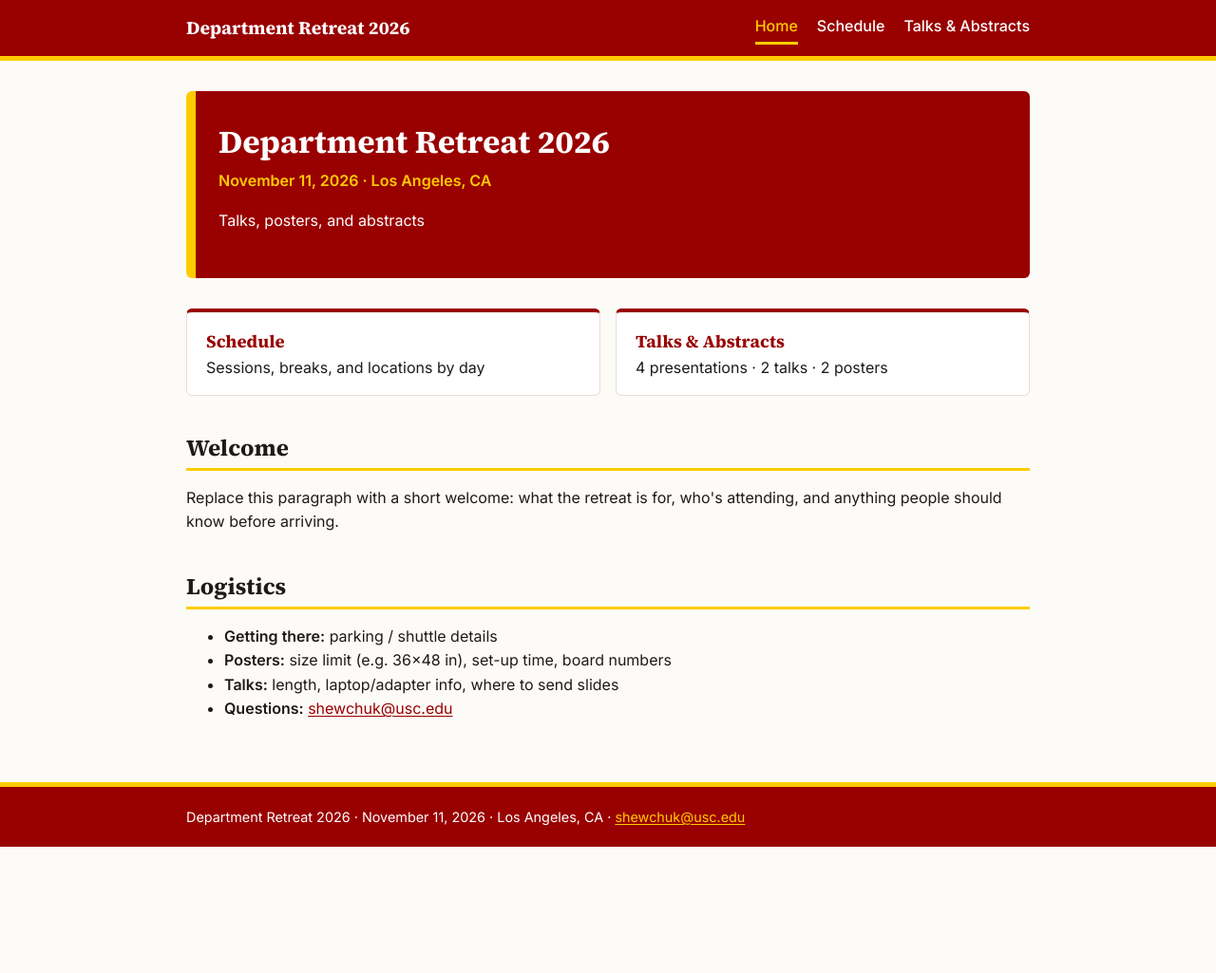
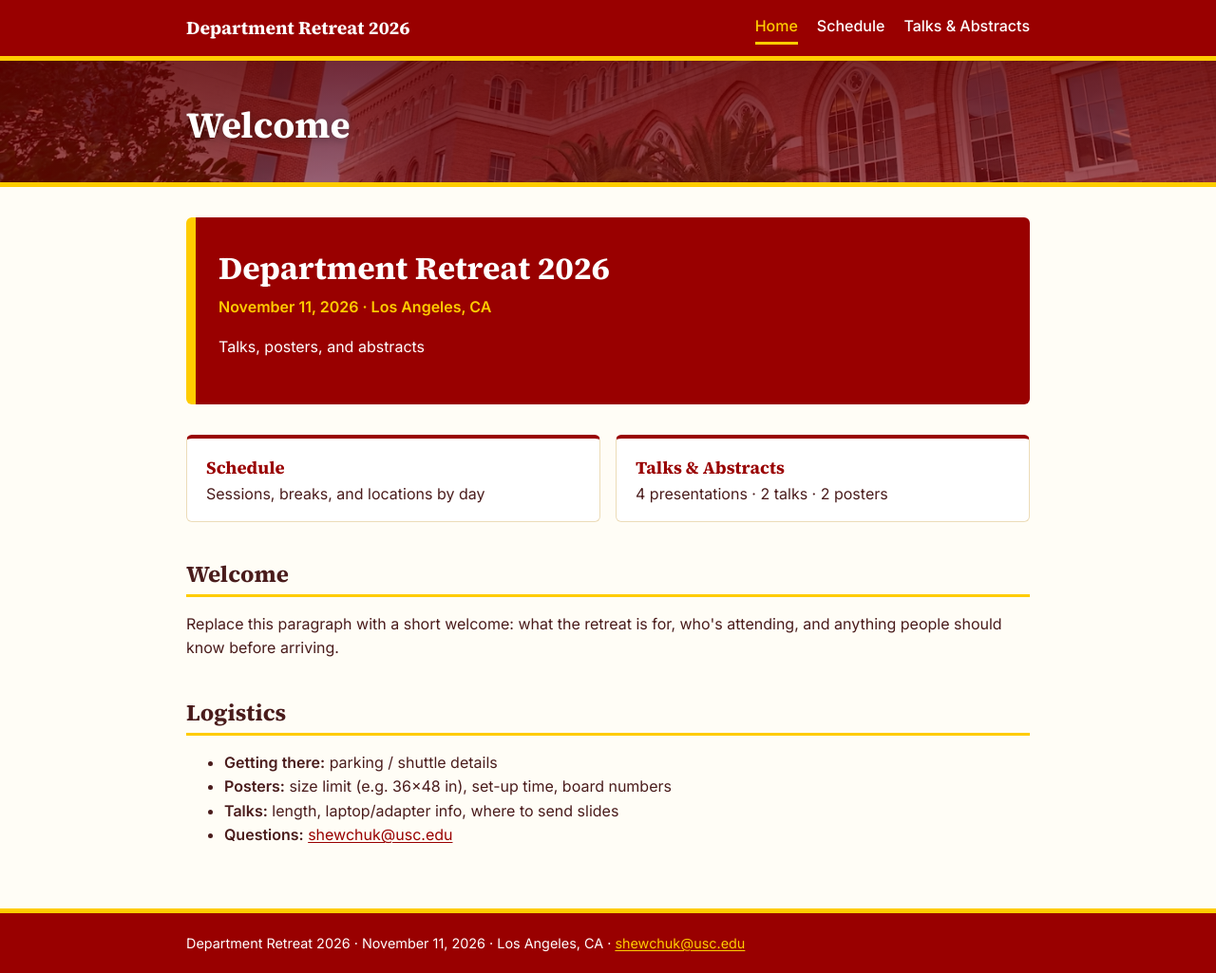
Before and after one commit to LexiShew/QCB-retreat-2026, a Jekyll site: the page built from index.html, in a window 1280 px wide and 1025 px high. Shown: the whole window at 95% size. Built offline with Jekyll 4.4.1, drawn with Linux system fonts in a browser that asks for light colours.

Commit message:
making theme less ugly

```diff
--- a/_layouts/default.html
+++ b/_layouts/default.html
@@ -22,6 +22,14 @@
     </div>
   </header>
 
+  {% if page.header_image %}
+  <section class="page-banner" style="background-image: linear-gradient(rgba(110, 0, 0, .78), rgba(153, 0, 0, .55)), url('{{ page.header_image | relative_url }}');">
+    <div class="wrap">
+      <h1>{{ page.banner_title | default: page.title }}</h1>
+    </div>
+  </section>
+  {% endif %}
+
   <main class="wrap content">
     {{ content }}
   </main>
--- a/abstracts.html
+++ b/abstracts.html
@@ -2,6 +2,8 @@
 layout: default
 title: Talks & Abstracts
 permalink: /abstracts/
+header_image: /assets/images/header.jpg
+banner_title: Posters
 ---
 {%- comment -%}
   Everything on this page is generated from _data/poster_abstracts.csv.
--- a/assets/css/style.css
+++ b/assets/css/style.css
@@ -8,27 +8,17 @@
   --cardinal-dark: #6e0000;
   --gold: #FFCC00;
   --gold-soft: #fff4cc;
-  --ink: #1f1a17;
-  --muted: #5c5550;
-  --rule: #e6dfd8;
-  --bg: #fdfbf8;
+  --ink: #4a1c1c;
+  --muted: #7a5a52;
+  --rule: #ecdcb8;
+  --bg: #fffdf6;
   --card: #ffffff;
   --link: var(--cardinal);
   --serif: "Source Serif 4", Georgia, serif;
   --sans: "Inter", system-ui, -apple-system, "Segoe UI", sans-serif;
 }
 
-@media (prefers-color-scheme: dark) {
-  :root {
-    --ink: #f1ece6;
-    --muted: #b9b0a8;
-    --rule: #3a3330;
-    --bg: #171312;
-    --card: #211b19;
-    --gold-soft: #3a2f10;
-    --link: #ff8a80;
-  }
-}
+/* Light only: no dark-mode override, so the palette stays red and gold. */
 
 * { box-sizing: border-box; }
 html { scroll-behavior: smooth; scroll-padding-top: 5rem; }
@@ -73,6 +63,16 @@ h3 { font-size: 1.2rem; margin: 0 0 .25rem; }
 }
 .site-nav a:hover { border-bottom-color: rgba(255, 204, 0, .6); }
 .site-nav a[aria-current="page"] { color: var(--gold); border-bottom-color: var(--gold); }
+
+/* ---------- page banner (optional: set header_image in front matter) ---------- */
+.page-banner {
+  background-color: var(--cardinal);
+  background-size: cover; background-position: center;
+  color: #fff;
+  border-bottom: 5px solid var(--gold);
+  padding: 2.75rem 0 2.25rem;
+}
+.page-banner h1 { margin: 0; color: #fff; font-size: 2.4rem; text-shadow: 0 2px 8px rgba(0, 0, 0, .35); }
 
 /* ---------- home ---------- */
 .hero {
@@ -143,7 +143,7 @@ h3 { font-size: 1.2rem; margin: 0 0 .25rem; }
 
 /* ---------- print: abstract book ---------- */
 @media print {
-  .site-header, .site-footer, .search, .search-count, .top { display: none; }
+  .site-header, .site-footer, .page-banner, .search, .search-count, .top { display: none; }
   .abstract { break-inside: avoid; border: none; border-left: 3px solid #000; }
   body { background: #fff; color: #000; }
 }
--- a/index.html
+++ b/index.html
@@ -1,6 +1,8 @@
 ---
 layout: default
 title: Home
+header_image: /assets/images/header.jpg
+banner_title: Welcome
 ---
 {%- assign c = site.columns -%}
 {%- assign groups = site.data.abstracts | group_by: c.type -%}
--- a/schedule.html
+++ b/schedule.html
@@ -2,6 +2,7 @@
 layout: default
 title: Schedule
 permalink: /schedule/
+header_image: /assets/images/header.jpg
 ---
 {%- comment -%}
   Generated from _data/schedule.csv.
```
Also changed, not shown: assets/images/header.jpg (added).
